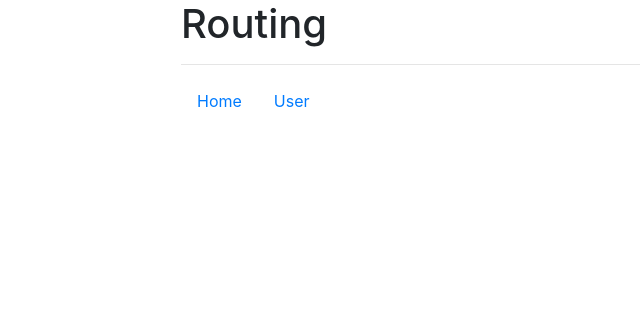
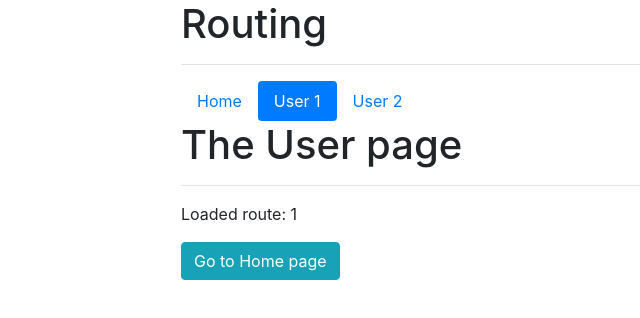
Before and after one commit to NAPOLEON039/vue-course-learning-router, a Vue app: page /user/1 in a window 1280 px wide. Shown: the top 318 px of the page, without its empty margins (94-734 px from the left). Built offline with nearby package versions, Linux system fonts and the light colour scheme.

Commit message:
Added parameters to route

```diff
--- a/src/components/Header.vue
+++ b/src/components/Header.vue
@@ -1,6 +1,7 @@
 <template>
     <ul class="nav nav-pills">
         <router-link to="/" tag="li" class="nav-item"><a class="nav-link" :class="{active: this.$route.path == '/'}">Home</a></router-link>
-        <router-link to="/user" tag="li" class="nav-item"><a class="nav-link" :class="{active: this.$route.path == '/user'}">User</a></router-link>
+        <router-link to="/user/1" tag="li" class="nav-item"><a class="nav-link" :class="{active: this.$route.path == '/user/1'}">User 1</a></router-link>
+        <router-link to="/user/2" tag="li" class="nav-item"><a class="nav-link" :class="{active: this.$route.path == '/user/2'}">User 2</a></router-link>
     </ul>
 </template>
--- a/src/components/user/User.vue
+++ b/src/components/user/User.vue
@@ -1,11 +1,28 @@
 <template>
-    <h1>The User page</h1>
+    <div>
+        <h1>The User page</h1>
+        <hr>
+        <p>Loaded route: {{id}}</p>
+        <button class="btn btn-info" @click="goToHome()">Go to Home page</button>
+    </div>
 </template>
 
 <script>
 export default {
-    created() {
-        console.log(this.$route.path);
+    data() {
+        return {
+            id: this.$route.params.id
+        }
+    },
+    watch: {
+        $route(to, from) {
+            this.id = to.params.id;
+        }
+    },
+    methods: {
+        goToHome() {
+            this.$router.push('/');
+        }
     }
 }
 </script>
--- a/src/routes.js
+++ b/src/routes.js
@@ -3,5 +3,5 @@ import Home from './components/Home.vue'
 
 export const routes = [
     { path: '', component: Home },
-    { path: '/user', component: User }
+    { path: '/user/:id', component: User }
 ]
```
